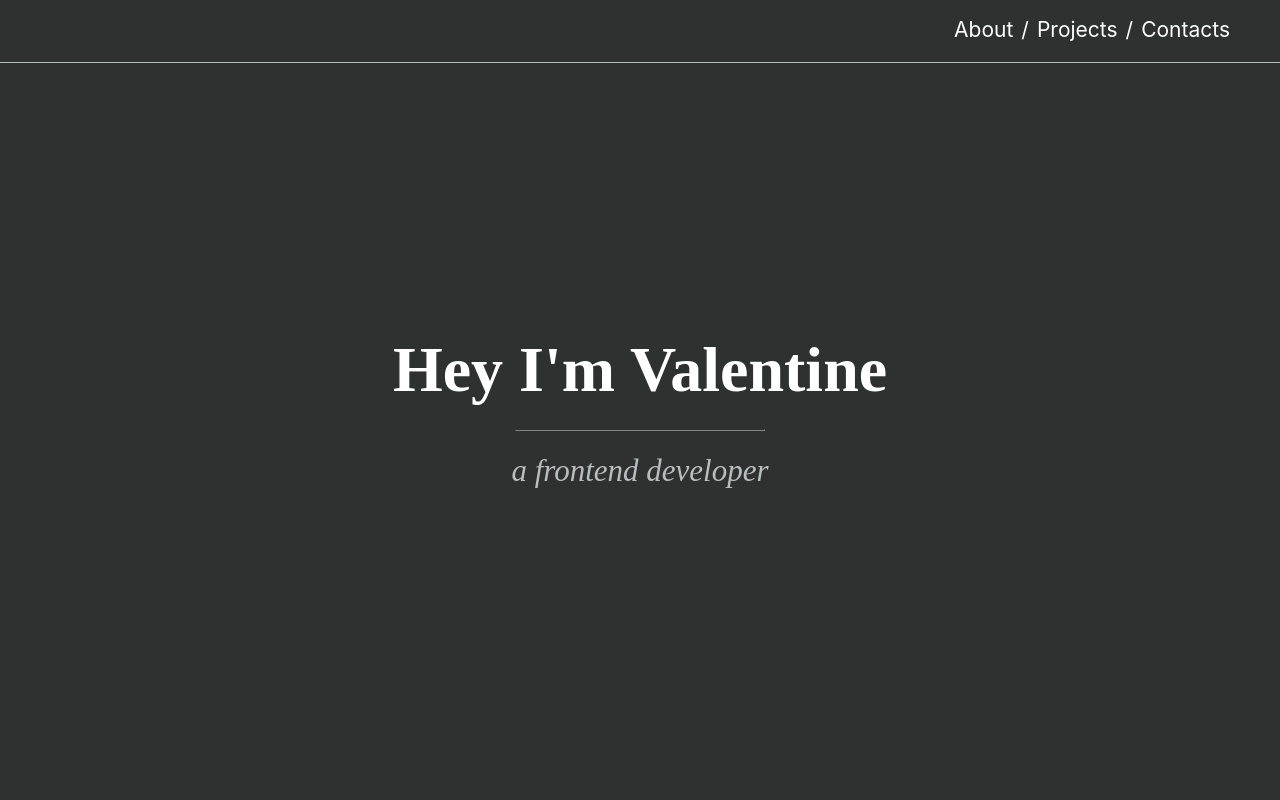
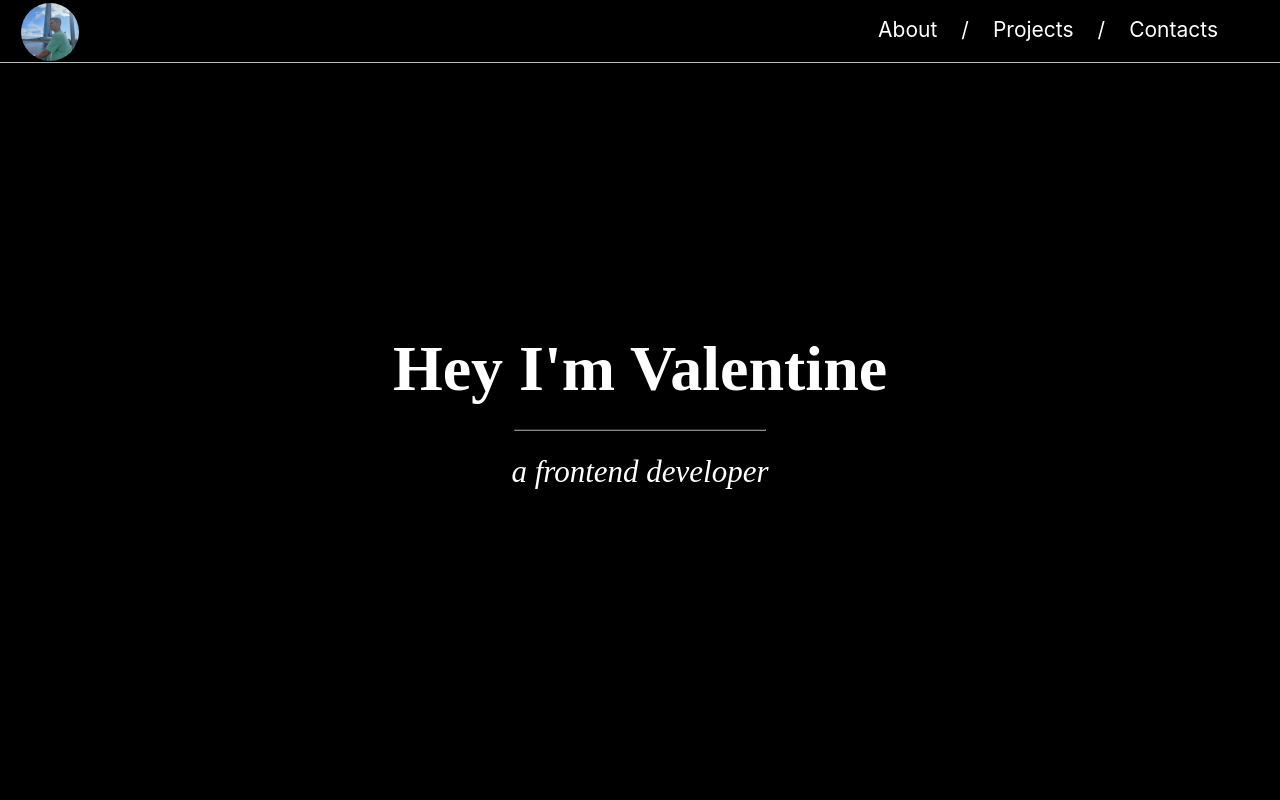
Before and after one commit to Thayorns/Portfolio, a React (Create React App) app in the folder my-app/: page / in a window 1280 px wide. Shown: the top 800 px of the page. Built offline with nearby package versions, Linux system fonts and the light colour scheme.

Commit message:
avatar&menu added

```diff
--- a/my-app/src/components/app/App.js
+++ b/my-app/src/components/app/App.js
@@ -1,17 +1,20 @@
 import Header from '../header/header'
 import Content from '../content/content'
 import Footer from '../footer/footer'
-import { Layout } from 'antd'
+import  { useState } from 'react'
 
-import './App.css'
+import './App.css';
 
 const App = () => {
+
+  const [menuActive, setMenuActive] = useState(false)
+
   return (
-    <Layout className='layout'>
-      <Header/>
+    <div className="App">
+      <Header menuActive={menuActive} setMenuActive={setMenuActive}/>
       <Content/>
       <Footer/>
-    </Layout>
+    </div>
   )
 }
 
--- a/my-app/src/components/header/header.css
+++ b/my-app/src/components/header/header.css
@@ -1,30 +1,37 @@
 .header-section {
     height: 100vh;
-    background: #2f3030;
+    background: black;
     color: white;
     font-family: 'Clarendon Wide Regular';
-
-    /* background-image: url(../../images/valentine-skywalker.jpg);
-    background-size: contain;
-    background-repeat: no-repeat;
-    background-position-x: center; */
-
     display: flex;
     flex-direction: column;
     justify-content: center;
     align-items: center;
 }
+
+/* NAVBAR */
 .navbar{
     line-height: 60px;
-    background: #2f3030;
+    background: black;
     position: fixed;
     top: 0;
+    left: 0;
     width: 100%;
     border-bottom: #b8bdbd solid 1px;
+}
+.ant-avatar.ant-avatar-icon{
+    cursor: pointer;
+    margin: 2px 0 0 20px;
+    float: left;
 }
 .navbar ol {
     float: right;
     margin-right: 50px;
+}
+.ant-breadcrumb .ant-breadcrumb-link,
+.ant-breadcrumb .ant-breadcrumb-separator{
+    line-height: 60px;
+    margin: 0 12px;
 }
 .ant-breadcrumb .ant-breadcrumb-separator{
     color: white;
@@ -39,8 +46,10 @@
     background-color: #f5f7f7;
     color: black;
 }
+/* ---------------------- */
+
+/* ABOUT ME DIV */
 .about-me {
-    /* margin: 63px auto 0px; */
     display: flex;
     flex-direction: column;
     justify-content: center;
@@ -49,15 +58,14 @@
 .about-me h1{
     font-size: 4rem;
     margin-bottom: 15px;
-    color: white;
-    background: #2f3030;
-    text-align: center;
 }
 p {
     margin-top: 15px;
     font-size: 31px;
     font-style: italic;
-    color: #b8bdbd;
-    background: #2f3030;
+}
+.about-me h1,p{
+    color: #ffffff;
     text-align: center;
 }
+/* ---------------------- */
--- a/my-app/src/components/header/header.js
+++ b/my-app/src/components/header/header.js
@@ -1,12 +1,19 @@
-import { Breadcrumb } from 'antd';
+import { Breadcrumb, Avatar } from 'antd';
+// import { MenuOutlined } from '@ant-design/icons'
 
 import './header.css'
 
-const Header = () => {
+const Header = ({ menuActive,setMenuActive }) => {
+    const avatar = <img src={require('../../images/avatar.jpg')} alt='avatar'/>
+
     return (
         <section className='header-section'>
-            <Breadcrumb className='navbar'
-                tabIndex={0}
+            <nav className='navbar'>
+                <Avatar size={60} icon={avatar}/>
+
+                {/* <MenuOutlined onClick={() => setMenuActive(!menuActive)}/> */}
+
+                <Breadcrumb tabIndex={0}
                     items={[
                         {
                             title: <a href="about">About</a>,
@@ -19,6 +26,7 @@ const Header = () => {
                         }
                     ]}
                 />
+            </nav>
             <div className='about-me'>
                 <h1>Hey I'm Valentine</h1>
                 <hr style={{borderColor: "#828585", width: '250px'}}></hr>
```
Also changed, not shown: my-app/src/images/avatar.jpg (added). Lines whose indentation alone changed are shown as unchanged.
